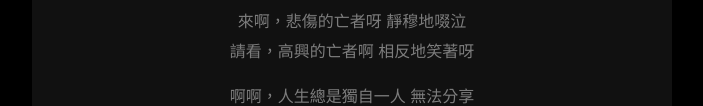
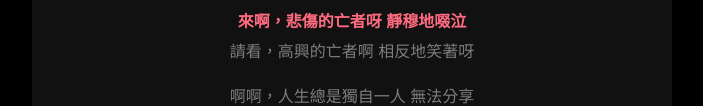
Before and after one commit to Alice39406/lyrics, a plain HTML site: page index.html in a window 1280 px wide. Shown: the part 363-469 px from the top of the page, without its empty margins (288-991 px from the left). Drawn offline with Linux system fonts and the light colour scheme.

```diff
--- a/index.html
+++ b/index.html
@@ -34,7 +34,7 @@ button{font-size:15px;padding:6px 14px}
 <script>
 var VIDEO_ID = "IBva7Fu0O2Q";
 // 打完軸後把數字貼這裡（共 16 個）
-var times = [];
+var times = [0.00,16.21,30.66,39.66,48.24,63.65,79.07,87.49,96.29,99.86,134.18,143.56,150.19,159.68,168.14,175.76];
 var lyrics = [
 "來啊，悲傷的亡者呀 靜穆地啜泣",
 "請看，高興的亡者啊 相反地笑著呀","",
```
